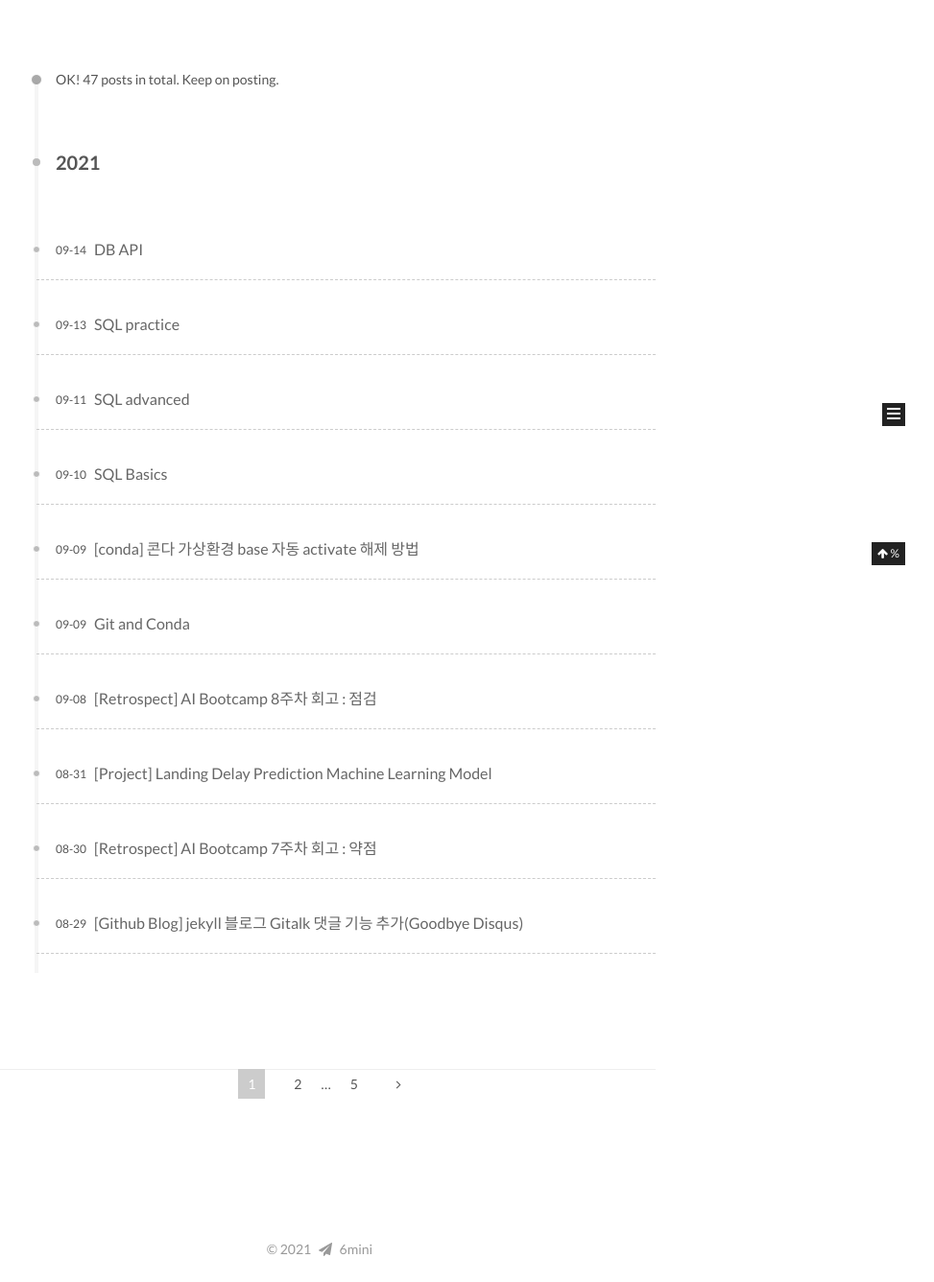
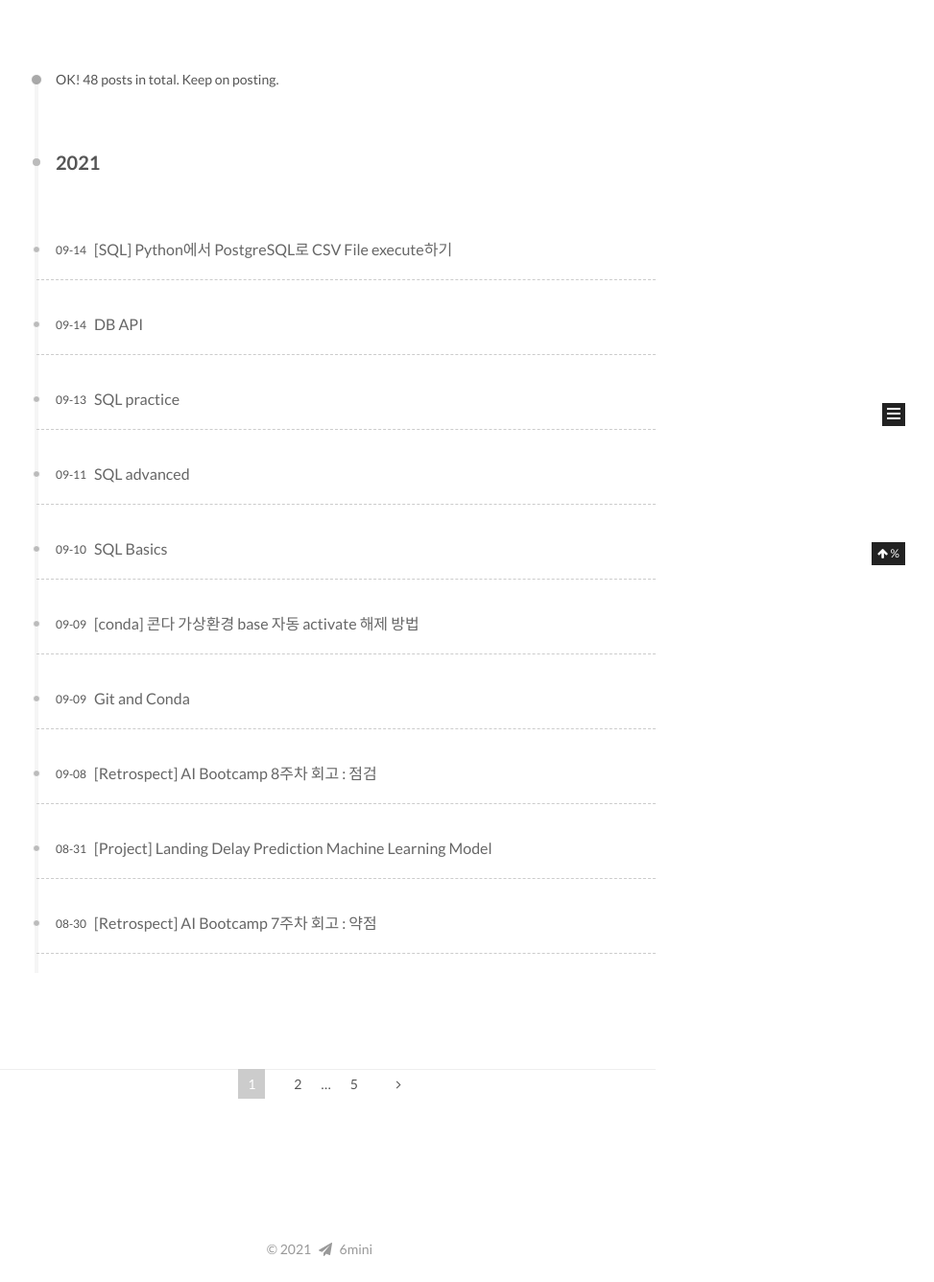
Before and after one commit to 6mini/6mini.github.io, a Jekyll site: the page built from archives/index.html, in a window 1280 px wide, cut to the strip 411-1747 px from the top of the page. Shown: the whole strip at 96% size, without its empty margins (307-1280 px from the left). Built offline with Jekyll 4.4.1, drawn with Linux system fonts in a browser that asks for light colours; comment, search, counter and statistics services are not loaded; part of the change alters nothing that is shown.

Commit message:
Post CSV File execute

````diff
--- a/_config.yml
+++ b/_config.yml
@@ -6,7 +6,7 @@
 # Site
 title: 6mini.log
 subtitle: 개발자 이윤민의 블로그 🐼
-description: real6mini@gmail.com
+description: I can change the world with AI👨‍💻
 author: 6mini
 Support language: en, ko
 language: en
--- /dev/null
+++ b/_posts/2021-09-14-dbapi2.md
@@ -0,0 +1,84 @@
+---
+title: '[SQL] Python에서 PostgreSQL로 CSV File execute하기'
+description: 파이썬으로 CSV 모듈을 이용해 CSV 파일을 PostgreSQL로 옮기는 방법
+categories:
+ - Did Unknown
+tags: [Did Unknown, Python, PostgreSQL, CSV, CSV 모듈, 파이썬]
+mathjax: enable
+# 0️⃣1️⃣2️⃣3️⃣4️⃣5️⃣6️⃣7️⃣8️⃣9️⃣🔟
+---
+
+# 1️⃣ CSV File 준비
+
+- 유명한 'titanic.csv'을 DB에 옮겨볼 것이다.
+
+![스크린샷 2021-09-15 00 10 03](https://user-images.githubusercontent.com/79494088/133284052-9f070993-3a13-4998-a6cc-fc5bd94db596.png)
+
+# 2️⃣ psycopg2 설치
+
+```
+$ pip install psycopg2
+$ pip install psycopg2-binary # 위 install이 진행되지 않을 시 실행
+```
+
+# 3️⃣ Postgres 연결
+
+- 계정 생성 후 연결한다.
+
+```py
+import psycopg2
+
+conn = = psycopg2.connect(
+    host = 'chunee.db.elephantsql.com'
+    user = 'fqislexi'
+    password = '*****'
+    database = 'fqislexi'
+
+cur = connection.cursor() # 커서 생성
+```
+# 4️⃣ Table 생성
+
+```py
+cur.execute("DROP TABLE IF EXISTS passenger;") # 만약 passenger table이 있다면 삭제
+
+cur.execute("""CREATE TABLE passenger (
+                Survived INT,
+                Pclass INT,
+                Name VARCHAR(128),
+                Sex VARCHAR(12),
+                Age FLOAT,
+                SSAboard INT,
+                PCAboard INT,
+                Fare FLOAT);
+			""")
+```
+
+# 5️⃣ 데이터 삽입
+
+```py
+with open('titanic.csv', 'r') as f:
+    reader = csv.reader(f)
+    next(reader) # Skip the header row.
+    for row in reader:
+        cur.execute(
+        "INSERT INTO passenger (Survived, Pclass, Name, Sex, Age, SSAboard, PCAboard, Fare) VALUES (%s, %s, %s, %s, %s, %s, %s, %s)",
+        row
+        )
+
+connection.commit()
+```
+
+# 6️⃣ 확인
+
+<img width="117" alt="스크린샷 2021-09-15 00 22 45" src="https://user-images.githubusercontent.com/79494088/133286273-7a7b8dda-7ef1-43ed-9be1-d73e303ae17b.png">
+
+survived|pclass|name                                                    |sex   |age |ssaboard|pcaboard|fare    |
+       0|     3|Mr. Owen Harris Braund                                  |male  |22.0|       1|       0|    7.25|
+       1|     1|Mrs. John Bradley (Florence Briggs Thayer) Cumings      |female|38.0|       1|       0| 71.2833|
+       1|     3|Miss. Laina Heikkinen                                   |female|26.0|       0|       0|   7.925|
+       1|     1|Mrs. Jacques Heath (Lily May Peel) Futrelle             |female|35.0|       1|       0|    53.1|
+       0|     3|Mr. William Henry Allen                                 |male  |35.0|       0|       0|    8.05|
+       ...|     ...|...                                         |...  |...|       ...|       ...|  ...|
+
+
+- 성공적으로 전송된 것을 확인할 수 있다.
````
